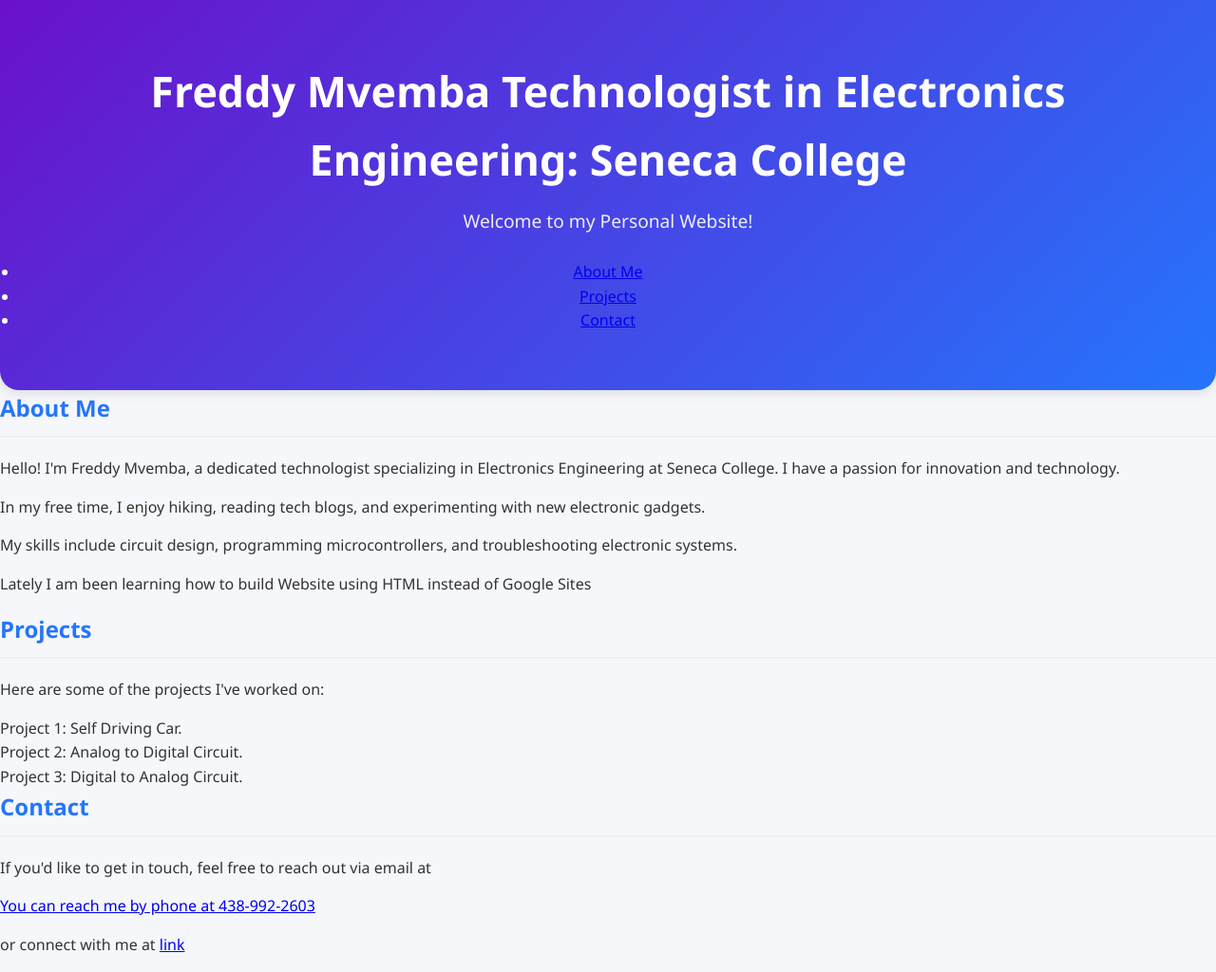
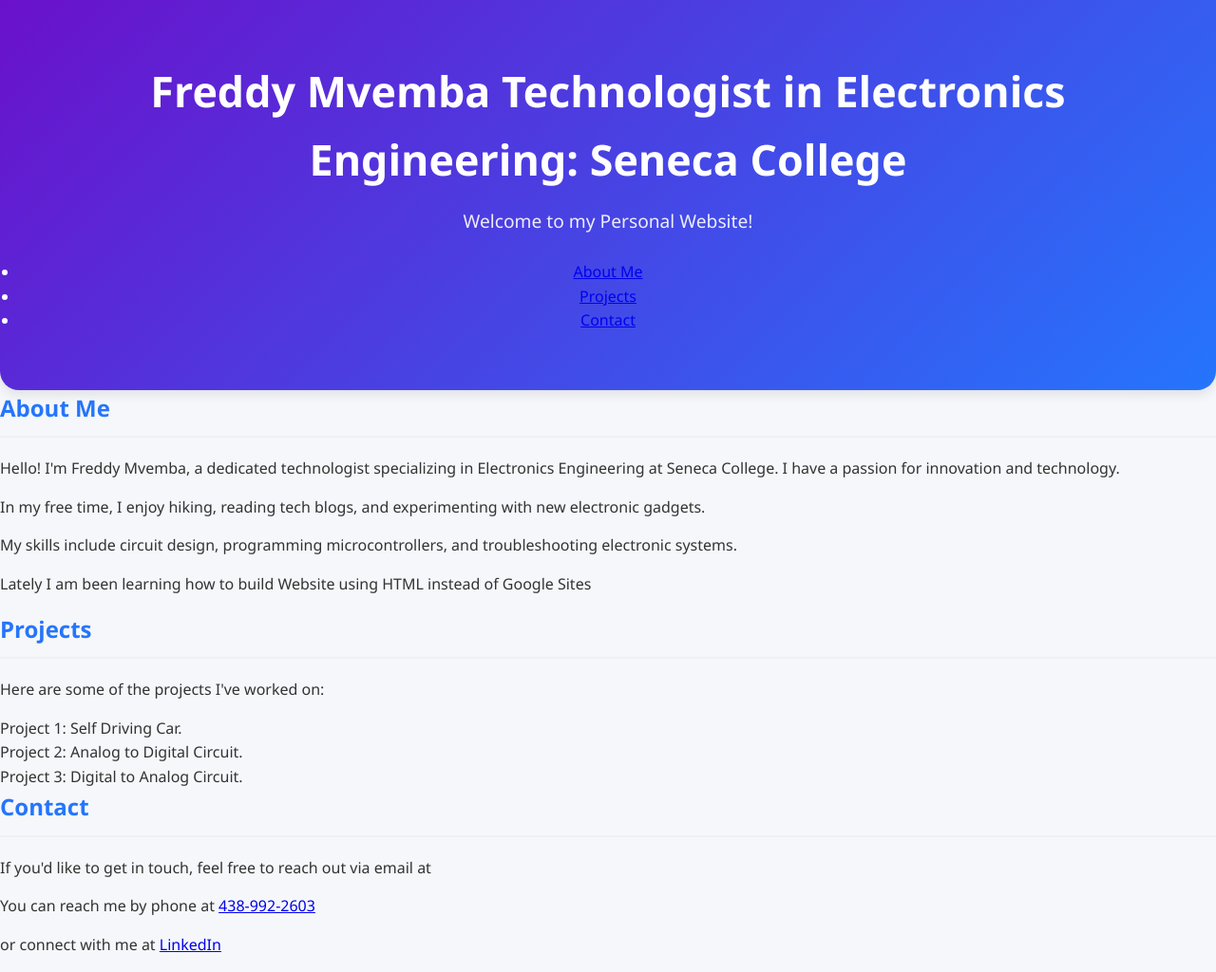
Before and after one commit to fmvemba/fmvemba.githubPersonal.io, a plain HTML site: page index.html in a window 1280 px wide. Shown: the whole page at 95% size. Drawn offline with Linux system fonts and the light colour scheme.

Commit message:
Fix broken email link and improve LinkedIn Text

```diff
--- a/index.html
+++ b/index.html
@@ -38,9 +38,9 @@
                 </section>
                 <section id="contact">
                     <h2>Contact</h2>
-                    <p>If you'd like to get in touch, feel free to reach out via email at <a href="mailto:fmvemba@gmail.com">
+                    <p>If you'd like to get in touch, feel free to reach out via email at <a href="mailto:fmvemba@gmail.com"></a></p>
                     <p>You can reach me by phone at <a href="tel:+1438-992-2603">438-992-2603</a></p>
-                    <p>or connect with me at <a href="https://www.linkedin.com/in/freddy-mvemba-b86061203" target="_blank">link</a></p>
+                    <p>or connect with me at <a href="https://www.linkedin.com/in/freddy-mvemba-b86061203" target="_blank">LinkedIn</a></p>
                 </section>
             </main>
     </body>
```
